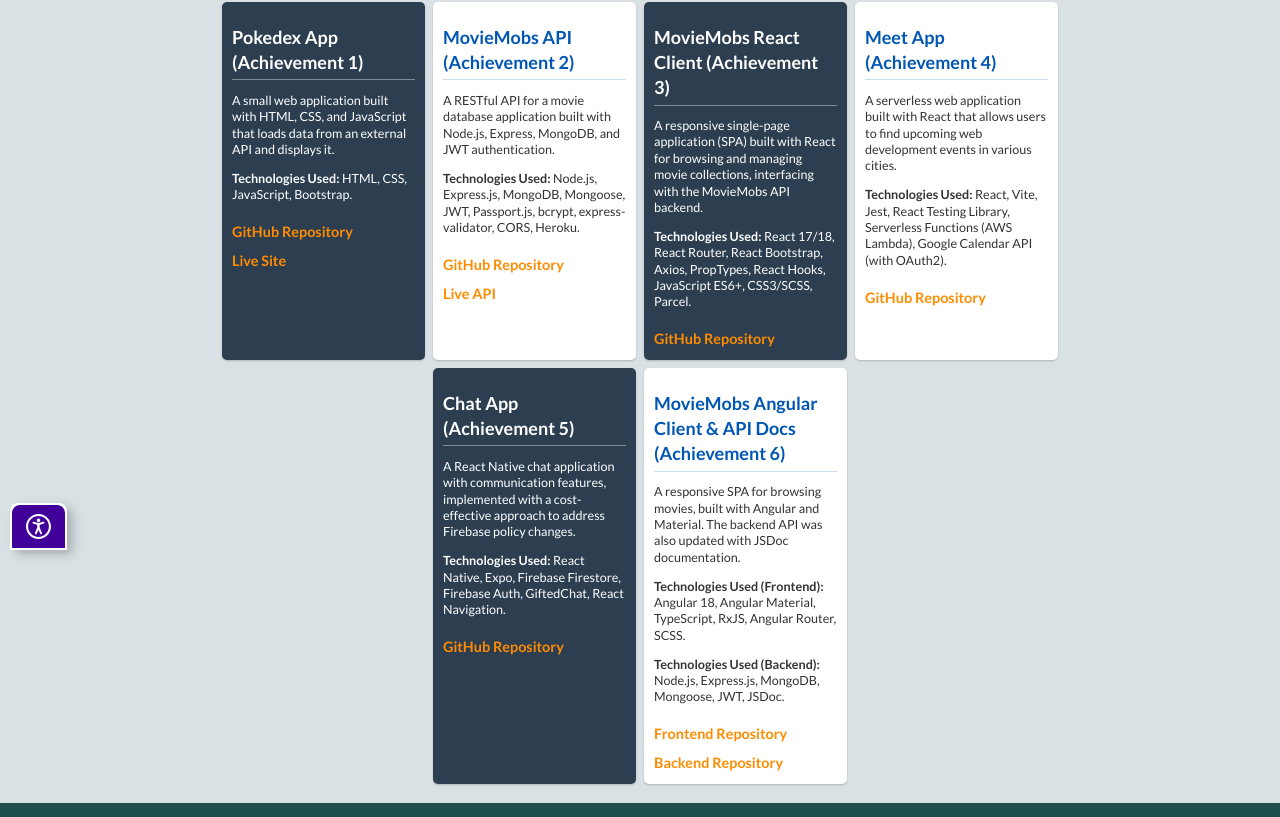
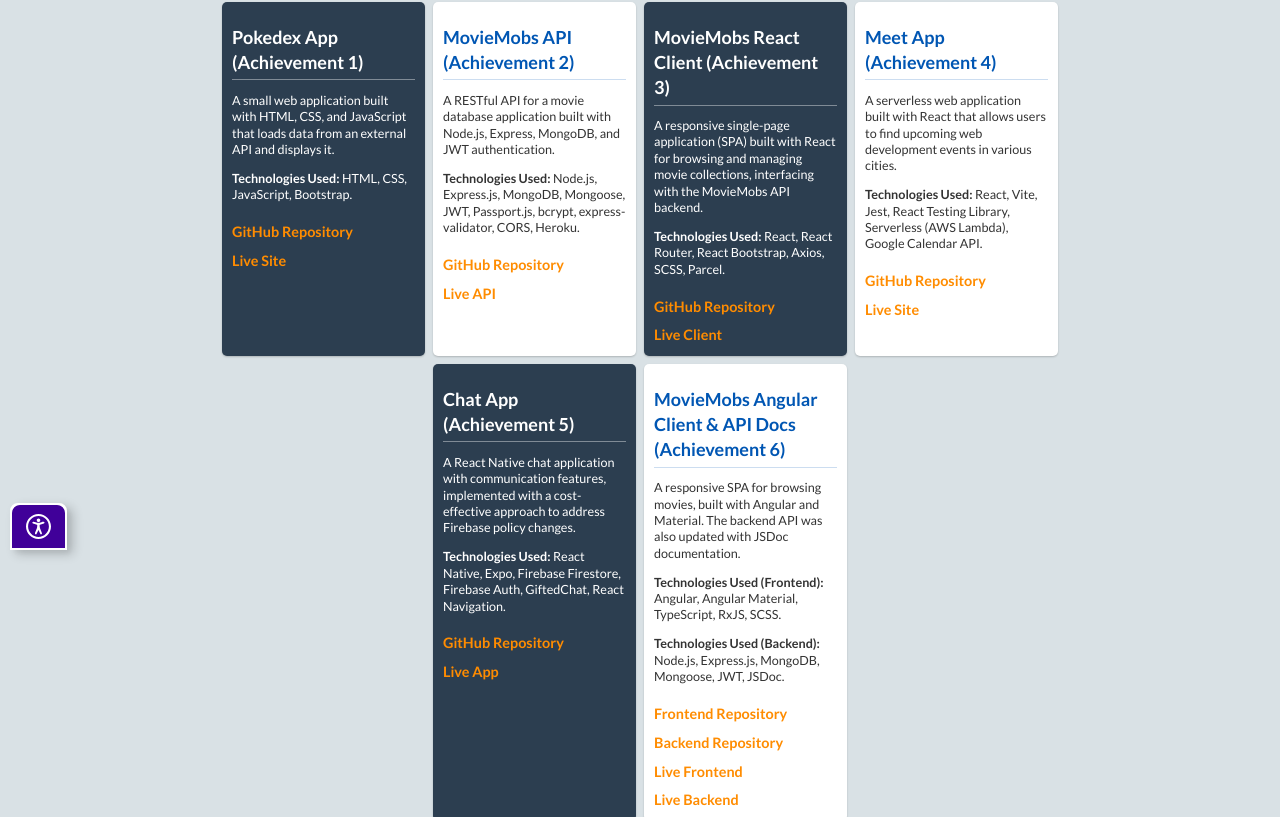
Before and after one commit to ivencomur/EXERCISE-1.10-IVAN-CORTES-PORTAFOLIO-INTRO-FRONTEND-main, a plain HTML site: page work.html in a window 1280 px wide. Shown: the part 250-1067 px from the top of the page. Drawn offline with Linux system fonts and the light colour scheme; files that its build step writes are made by us from their sources; grey boxes are pictures that could not be loaded.

Commit message:
MORE INFO UPDATE

```diff
--- a/work.html
+++ b/work.html
@@ -27,10 +27,7 @@
       <nav class="main-navigation page-header__item">
         <ul role="menubar" class="navigation-list">
           <li role="presentation">
-            <a
-              href="index.html"
-              role="menuitem"
-              class="navigation-list__item"
+            <a href="index.html" role="menuitem" class="navigation-list__item"
               ><span class="nav-name">IECM</span> Portfolio</a
             >
           </li>
@@ -78,7 +75,10 @@
             rel="noopener"
             >GitHub Repository</a
           ><br />
-          <a href="https://ivencomur.github.io/1.11_IECM/" target="_blank" rel="noopener"
+          <a
+            href="https://ivencomur.github.io/1.11_IECM/"
+            target="_blank"
+            rel="noopener"
             >Live Site</a
           >
         </div>
@@ -99,7 +99,7 @@
             >GitHub Repository</a
           ><br />
           <a
-            href="https://iecm-movies-app-6966360ed90e.herokuapp.com/"
+            href="https://iecm-moviemobs-api.onrender.com/"
             target="_blank"
             rel="noopener"
             >Live API</a
@@ -113,15 +113,20 @@
             MovieMobs API backend.
           </p>
           <p>
-            <strong>Technologies Used:</strong> React 17/18, React Router, React
-            Bootstrap, Axios, PropTypes, React Hooks, JavaScript ES6+,
-            CSS3/SCSS, Parcel.
+            <strong>Technologies Used:</strong> React, React Router, React
+            Bootstrap, Axios, SCSS, Parcel.
           </p>
           <a
             href="https://github.com/ivencomur/MovieMobs-client/tree/ACHIEVEMENT-3-WITH-README-FOR-PORTFOLIO"
             target="_blank"
             rel="noopener"
             >GitHub Repository</a
+          ><br />
+          <a
+            href="https://themoviemobs.netlify.app"
+            target="_blank"
+            rel="noopener"
+            >Live Client</a
           >
         </div>
         <div class="grid__item__4">
@@ -132,14 +137,19 @@
           </p>
           <p>
             <strong>Technologies Used:</strong> React, Vite, Jest, React Testing
-            Library, Serverless Functions (AWS Lambda), Google Calendar API
-            (with OAuth2).
+            Library, Serverless (AWS Lambda), Google Calendar API.
           </p>
           <a
             href="https://github.com/ivencomur/meet/tree/ACHIEVEMENT-4-WITHREADME-FOR-PORTFOLIO"
             target="_blank"
             rel="noopener"
             >GitHub Repository</a
+          ><br />
+          <a
+            href="https://ivans-events.vercel.app/"
+            target="_blank"
+            rel="noopener"
+            >Live Site</a
           >
         </div>
         <div class="grid__item__5">
@@ -158,6 +168,12 @@
             target="_blank"
             rel="noopener"
             >GitHub Repository</a
+          ><br />
+          <a
+            href="https://iecm-chat-app.onrender.com"
+            target="_blank"
+            rel="noopener"
+            >Live App</a
           >
         </div>
         <div class="grid__item__6">
@@ -167,8 +183,8 @@
             Material. The backend API was also updated with JSDoc documentation.
           </p>
           <p>
-            <strong>Technologies Used (Frontend):</strong> Angular 18, Angular
-            Material, TypeScript, RxJS, Angular Router, SCSS.
+            <strong>Technologies Used (Frontend):</strong> Angular, Angular
+            Material, TypeScript, RxJS, SCSS.
           </p>
           <p>
             <strong>Technologies Used (Backend):</strong> Node.js, Express.js,
@@ -185,6 +201,18 @@
             target="_blank"
             rel="noopener"
             >Backend Repository</a
+          ><br />
+          <a
+            href="https://iecm-moviemobs-frontend-client-final.onrender.com/welcome"
+            target="_blank"
+            rel="noopener"
+            >Live Frontend</a
+          ><br />
+          <a
+            href="https://iecm-moviemobs-api.onrender.com"
+            target="_blank"
+            rel="noopener"
+            >Live Backend</a
           >
         </div>
       </div>
```
